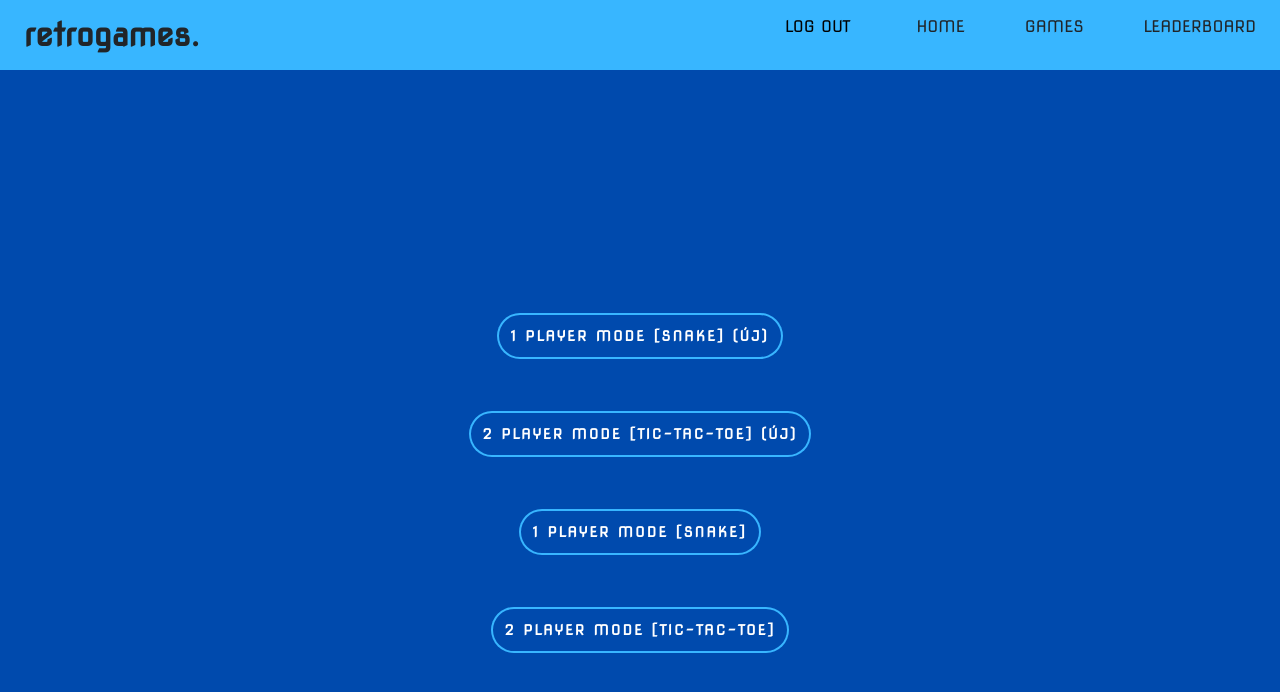
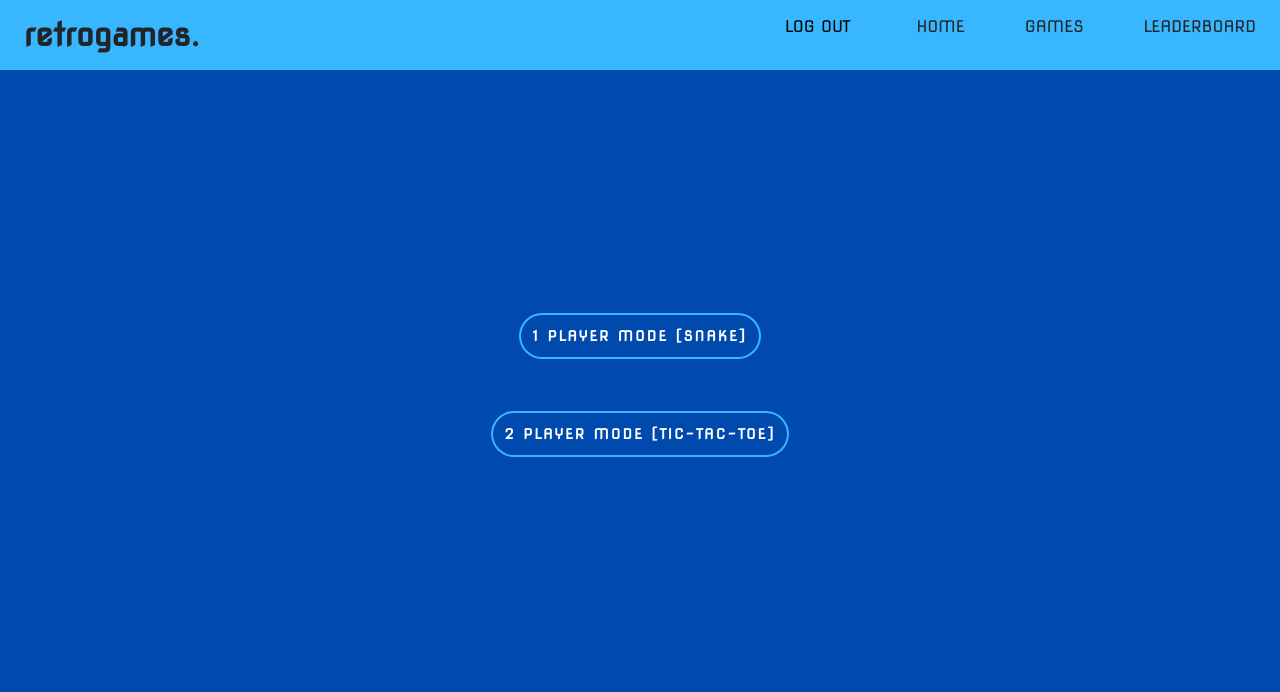
Before and after one commit to tothtamas9/Project, a Django app: page /games/ in a window 1280 px wide. Shown: the top 692 px of the page. Run offline with Django 4.2, Linux system fonts and the light colour scheme; a user stored in the database is signed in; some web fonts are replaced.

Commit message:
Buttons
- Old buttons removed from the Games page

```diff
--- a/backend/static/css/jatekok.css
+++ b/backend/static/css/jatekok.css
@@ -47,8 +47,9 @@ button:hover {
      background-color: #38b6ff;
 }
 
-button a {
+#container a {
      color: #ffffff;
+     cursor: default;
 }
 
 /* Logout */
--- a/backend/templates/jatekok.html
+++ b/backend/templates/jatekok.html
@@ -41,7 +41,6 @@
                     <li class="nav-item">
                          <a href="/leaderboard" class="nav-link">LEADERBOARD</a>
                     </li>
-
                </ul>
                <!-- Responsive hamburger -->
                <div class="hamburger">
@@ -55,30 +54,12 @@
 
      <!--Game button-->
      <div id="container">
-
-          <!-- Új gombok, bárhova lehet kattintani -->
           <a href="/snake">
-               <button>1 player mode [SNAKE] (új)</button>
+               <button>1 player mode [SNAKE]</button>
           </a>
           <a href="/tictactoe">
-               <button>2 player mode [TIC-TAC-TOE] (új)</button>
+               <button>2 player mode [TIC-TAC-TOE]</button>
           </a>
-
-
-
-          <button type="button">
-               <a href="/snake">
-                    1 player mode
-                    [SNAKE]
-               </a>
-          </button>
-          <button type="button">
-               <a href="/tictactoe">
-                    2 player mode
-                    [TIC-TAC-TOE]
-               </a>
-          </button>
      </div>
-
 </body>
 </html>
```
Also changed, not shown: backend/db.sqlite3.
